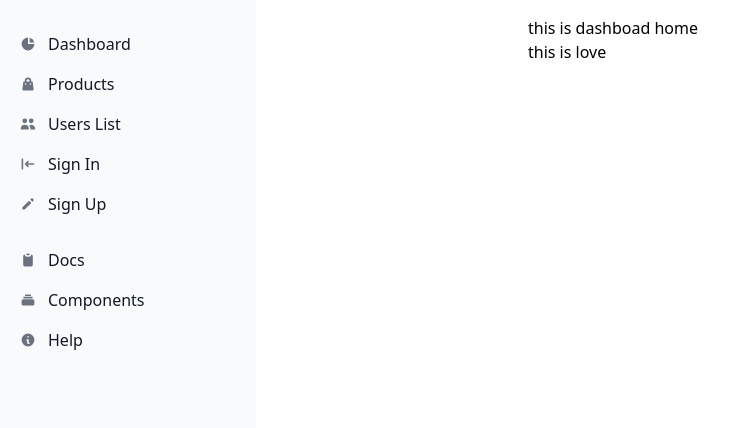
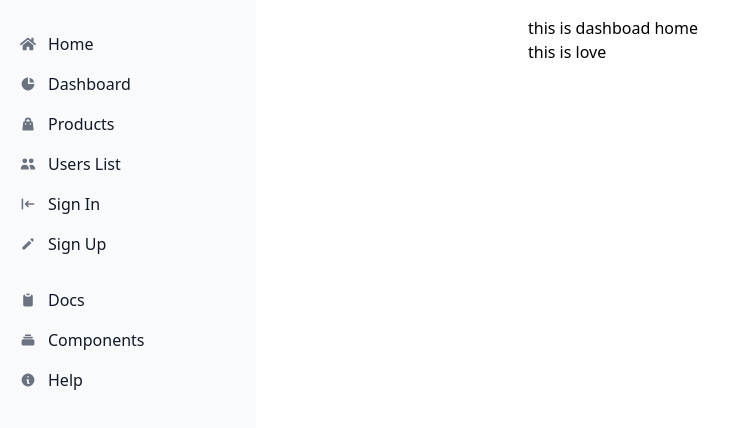
Before and after one commit to sufihasan/marry-now-client, a React (Vite) app: page /dashboard in a window 1280 px wide. Shown: the top 428 px of the page, without its empty margins (0-740 px from the left). Built offline with nearby package versions, Linux system fonts and the light colour scheme; no server answers.

Commit message:
update dashboard layout

```diff
--- a/src/layouts/DashboardLayout.jsx
+++ b/src/layouts/DashboardLayout.jsx
@@ -20,8 +20,8 @@ import {
     HiShoppingBag,
     HiUsers,
 } from "react-icons/hi";
-import { Outlet } from "react-router";
-import { FaHammer } from "react-icons/fa";
+import { Link, Outlet } from "react-router";
+import { FaHammer, FaHome } from "react-icons/fa";
 import { RxHamburgerMenu } from "react-icons/rx";
 
 const SidebarContent = () => (
@@ -39,6 +39,19 @@ const SidebarContent = () => (
                 </form>
                 <SidebarItems>
                     <SidebarItemGroup>
+                        <Link to='/'>
+                            {/* <SidebarItem >
+                                <span className="flex items-center gap-2">
+                                    <FaHome size={22}></FaHome>
+                                    Home
+                                </span>
+                            </SidebarItem> */}
+
+                            <SidebarItem icon={FaHome}>
+                                Home
+                            </SidebarItem>
+
+                        </Link>
                         <SidebarItem href="/" icon={HiChartPie}>
                             Dashboard
                         </SidebarItem>
```
